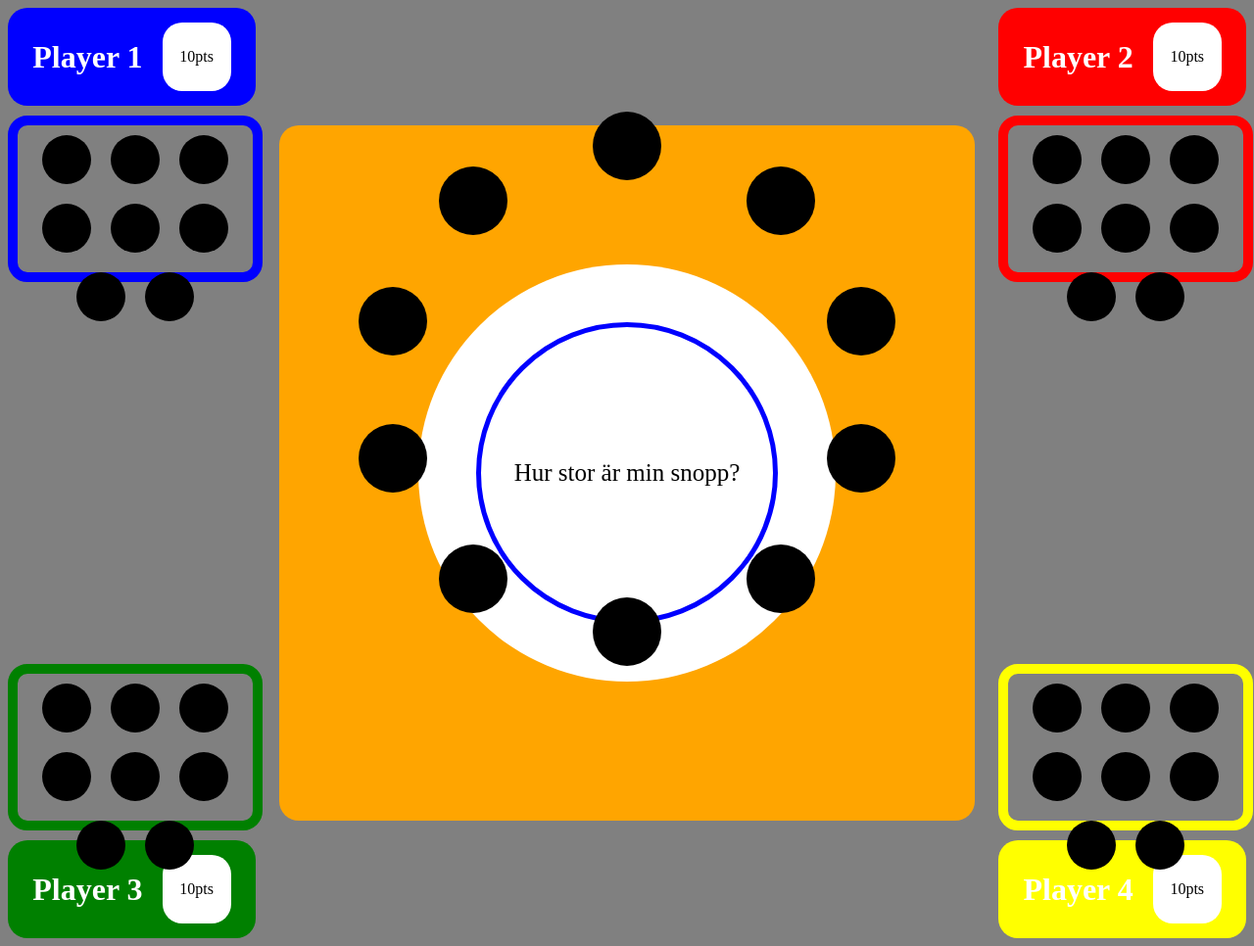
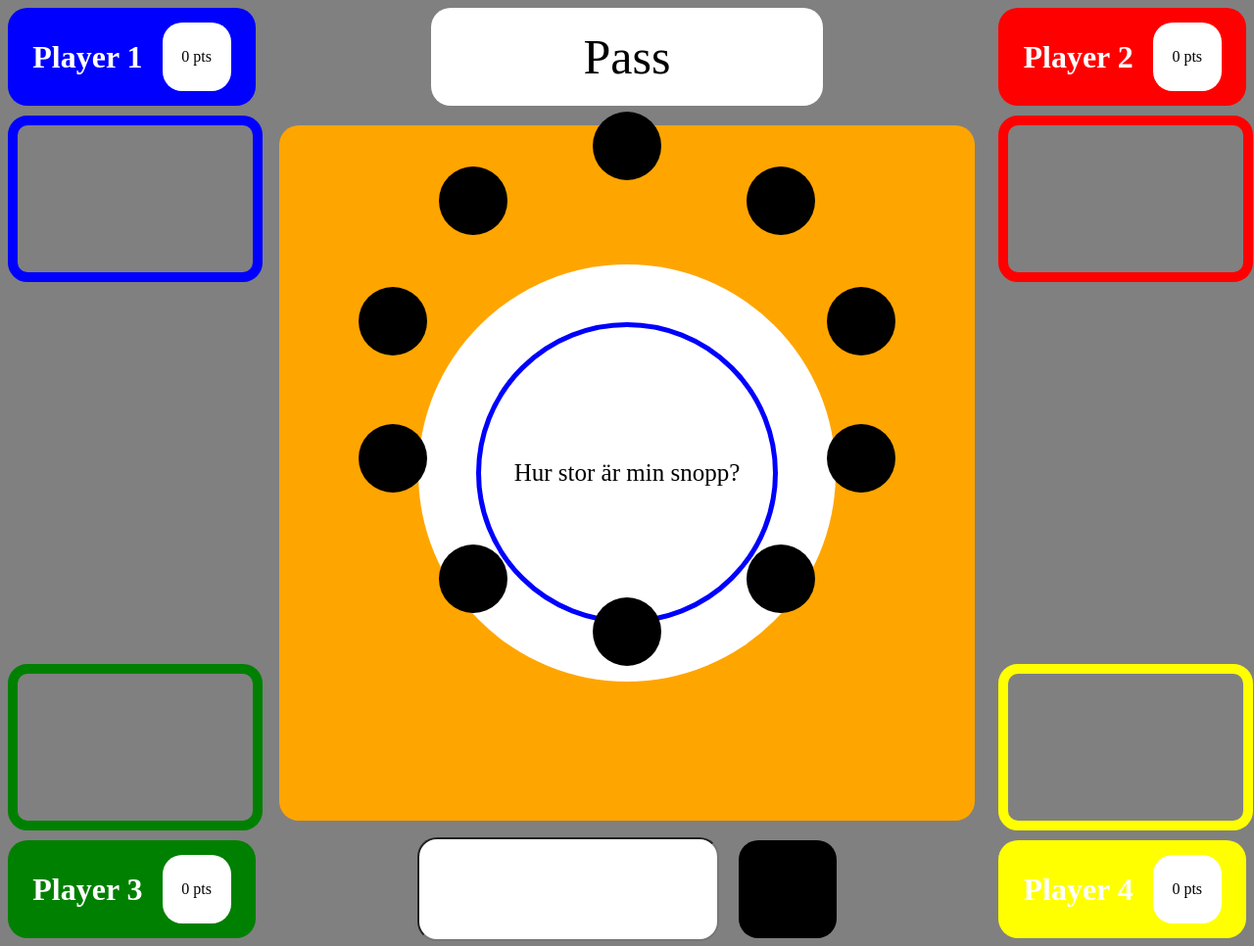
Before and after one commit to barr3/Smart10, a plain HTML site: page index.html in a window 1280 px wide. Shown: the whole page at 98% size. Drawn offline with Linux system fonts and the light colour scheme.

Commit message:
Started making game rounds

```diff
--- a/css/style.css
+++ b/css/style.css
@@ -180,3 +180,41 @@ main {
     flex-direction: column;
     justify-content: space-between;
 }
+
+#top {
+    display: flex;
+    justify-content: center;
+    align-items: center;
+}
+
+.passButton {
+    width: 400px;
+    height: 100%;
+    background-color: white;
+    border-radius: var(--border-radius);
+    display: flex;
+    justify-content: center;
+    align-items: center;
+    font-size: 50px;
+}
+
+#bottom {
+
+    display: flex;
+    justify-content: center;
+    align-items: center;
+}
+
+.button {
+    width: 100px;
+    height: 100%;
+    background-color: black;
+    margin-left: 20px;
+    border-radius: var(--border-radius);
+}
+
+input {
+    height: 100%;
+    width: 300px;
+    border-radius: var(--border-radius);
+}
--- a/index.html
+++ b/index.html
@@ -17,7 +17,7 @@
 
 	<h1 class="playerName">Player 1 </h1>
 
-	<div class="points"> 10pts</div>
+	<div class="points" id="p1Points"> 0 pts</div>
 
       </div>
 
@@ -25,26 +25,10 @@
 
 	<div class="pluppContainer" id="p1Plupp">
 
-	  <div class="usedPlupp"> </div>
-	  <div class="usedPlupp"> </div>
-	  <div class="usedPlupp"> </div>
-	  <div class="usedPlupp"> </div>
-	  <div class="usedPlupp"> </div>
-	  <div class="usedPlupp"> </div>
-	  <div class="usedPlupp"> </div>
-	  <div class="usedPlupp"> </div>
 	</div>
 
 	<div class="pluppContainer" id="p3Plupp">
 
-	  <div class="usedPlupp"> </div>
-	  <div class="usedPlupp"> </div>
-	  <div class="usedPlupp"> </div>
-	  <div class="usedPlupp"> </div>
-	  <div class="usedPlupp"> </div>
-	  <div class="usedPlupp"> </div>
-	  <div class="usedPlupp"> </div>
-	  <div class="usedPlupp"> </div>
 	</div>
 
       </div>
@@ -53,31 +37,15 @@
 
 	<h1 class="playerName">Player 2</h1>
 
-	<div class="points"> 10pts</div>
+	<div class="points" id="p2Points"> 0 pts</div>
       </div>
 
       <div class="sideContainer" id="right">
 	<div class="pluppContainer" id="p2Plupp">
-	  <div class="usedPlupp"> </div>
-	  <div class="usedPlupp"> </div>
-	  <div class="usedPlupp"> </div>
-	  <div class="usedPlupp"> </div>
-	  <div class="usedPlupp"> </div>
-	  <div class="usedPlupp"> </div>
-	  <div class="usedPlupp"> </div>
-	  <div class="usedPlupp"> </div>
 	</div>
 
 	<div class="pluppContainer" id="p4Plupp">
 
-	  <div class="usedPlupp"> </div>
-	  <div class="usedPlupp"> </div>
-	  <div class="usedPlupp"> </div>
-	  <div class="usedPlupp"> </div>
-	  <div class="usedPlupp"> </div>
-	  <div class="usedPlupp"> </div>
-	  <div class="usedPlupp"> </div>
-	  <div class="usedPlupp"> </div>
 	</div>
       </div>
 
@@ -85,23 +53,24 @@
 
 	<h1 class="playerName">Player 3</h1>
 
-	<div class="points"> 10pts</div>
+	<div class="points" id="p3Points"> 0 pts</div>
       </div>
 
-
-      <div class="sideContainer">
-
-      </div>
 
       <div class="player" id="player4">
 
 	<h1 class="playerName">Player 4</h1>
 
-	<div class="points"> 10pts</div>
+	<div class="points" id="p4Points"> 0 pts</div>
       </div>
 
-      <div class="sideContainer">
+      <div class="sideContainer" id="top">
+	<div class="passButton" onclick="pass()"> Pass </div>
+      </div>
 
+      <div id="bottom">
+	<input type="text">
+	<div class="button" onclick="submit()"> </div>
       </div>
 
       <div class="boardContainer">
--- a/js/main.js
+++ b/js/main.js
@@ -1,5 +1,4 @@
 "use strict";
-
 
 
 let pluppar = document.getElementsByClassName("plupp");
@@ -120,20 +119,82 @@ window.addEventListener("resize", function(){
     aroundPerimiter(wHalf - pluppRadius, hHalf + circleRadius);
 }, true);
 
+var points;
+
+var currentPlayer = 1;
+
+function pass() {
+    players[currentPlayer-1].pass = true;
+    players.splice(currentPlayer-1, 1);
+
+    console.log(currentPlayer);
+}
 
 function clicked(pluppNr) {
-    console.log(pluppNr);
+    console.log(currentPlayer);
 
-    var clickedPlupp = document.getElementById("plupp" + pluppNr);
-    clickedPlupp.style.backgroundColor = "white";
-    clickedPlupp.innerHTML = "svar";
 
-    if (evaluateAnswer() == true) {
-	points++;
+    if (currentPlayer == 5) {
+	currentPlayer = 1;
+    }
+    if (players[currentPlayer-1] == undefined) {
+	currentPlayer++;
+	return;
     }
 
+    if (players[currentPlayer - 1].pass == false) {
+
+	var clickedPlupp = document.getElementById("plupp" + pluppNr);
+	clickedPlupp.style.backgroundColor = "white";
+	clickedPlupp.innerHTML = "svar";
+
+	if (evaluateAnswer() == true) {
+	    players[currentPlayer - 1].addPlupp();
+	    currentPlayer++;
+	}
+
+    }
 }
+
+
 
 function evaluateAnswer () {
     return true;
 }
+
+// function addPlupp(player) {
+//     var container = document.getElementById("p"+player+"Plupp");
+//     container.innerHTML += "<div class='usedPlupp'> </div>";
+// }
+
+let players = [];
+
+
+
+class Player {
+
+    constructor() {
+	this.playerNumber = players.length+1;
+	this.points = 0;
+	this.plupps = 0;
+	this.pass = false;
+	this.scoreBoard = document.getElementById("p" + this.playerNumber + "Points");
+	players.push(this);
+    }
+
+    addPoints() {
+	this.points++;
+	this.scoreBoard.innerHTML = this.points;
+    }
+
+    addPlupp() {
+	var container = document.getElementById("p"+this.playerNumber+"Plupp");
+	container.innerHTML += "<div class='usedPlupp'> </div>";
+	this.plupps++;
+    }
+}
+
+let barre = new Player();
+let viktor = new Player();
+let erik = new Player();
+let carlEngman = new Player();
```
